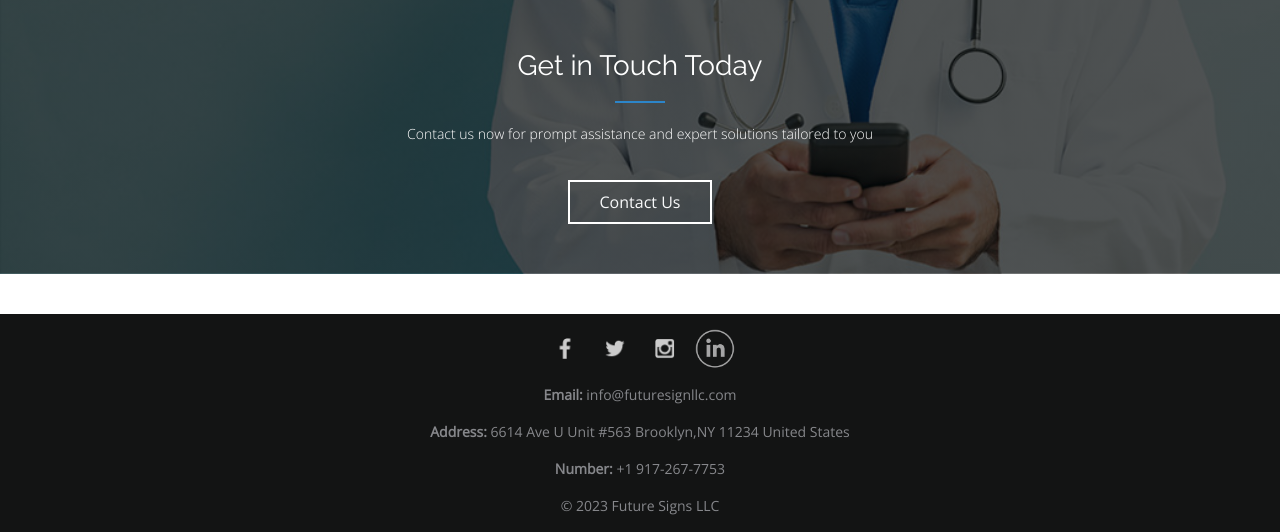
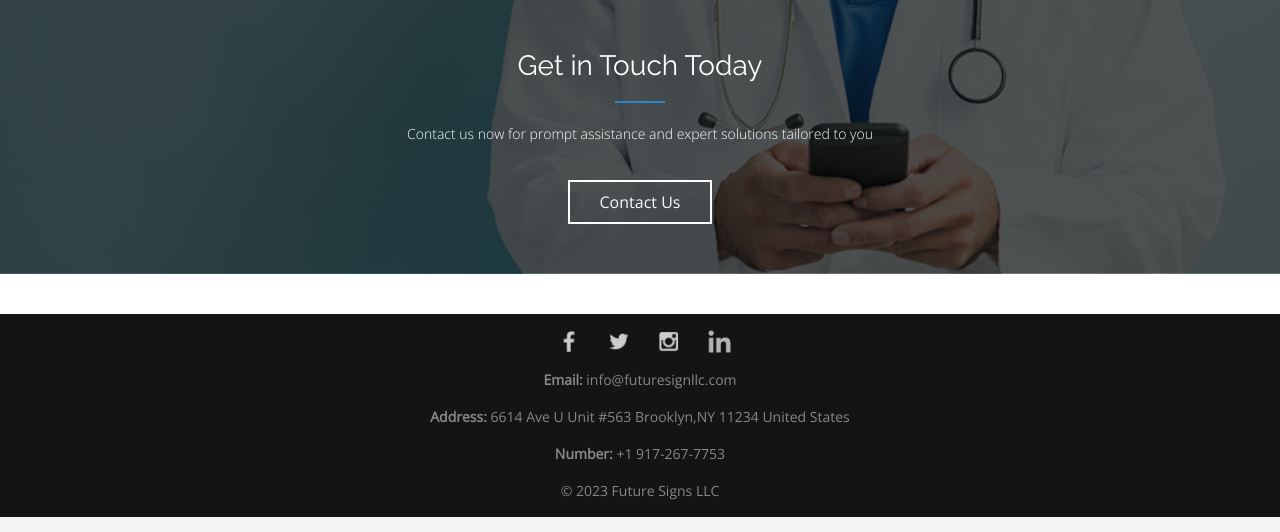
Before and after one commit to hassan5120/future_llc, a Django app: page / in a window 1280 px wide. Shown: the part 2343-2875 px from the top of the page. Run offline with Django 4.2, Linux system fonts and the light colour scheme; some libraries are stand-ins or nearby versions.

Commit message:
'please done'

```diff
--- a/templates/base.html
+++ b/templates/base.html
@@ -271,8 +271,9 @@
             class="img-fluid" alt=""></a>
         <a href="https://instagram.com/future_signs_llc?igshid=MzMyNGUyNmU2YQ==" target="_blank"><img
             src="{% static 'images/instagram-icon.png' %}" class="img-fluid" alt=""></a>
-        <a href="https://www.linkedin.com/company/future-signs-llc/" target="_blank"><img
-            src="{% static 'images/linkedin-icon.png' %}" class="img-fluid" style="filter: invert(70%);" alt=""></a>
+        <a href="https://www.linkedin.com/company/future-signs-llc/" target="_blank" class="ms-2"><img
+            src="{% static 'images/linkdin-icon.png' %}" class="img-fluid" style="filter: invert(70%); width: 25px;"
+            alt=""></a>
       </div>
       <div class="footer-text">
         <p><b>Email:</b> info@futuresignllc.com</p>
```
Also changed, not shown: static/images/linkdin-icon.png (added).
